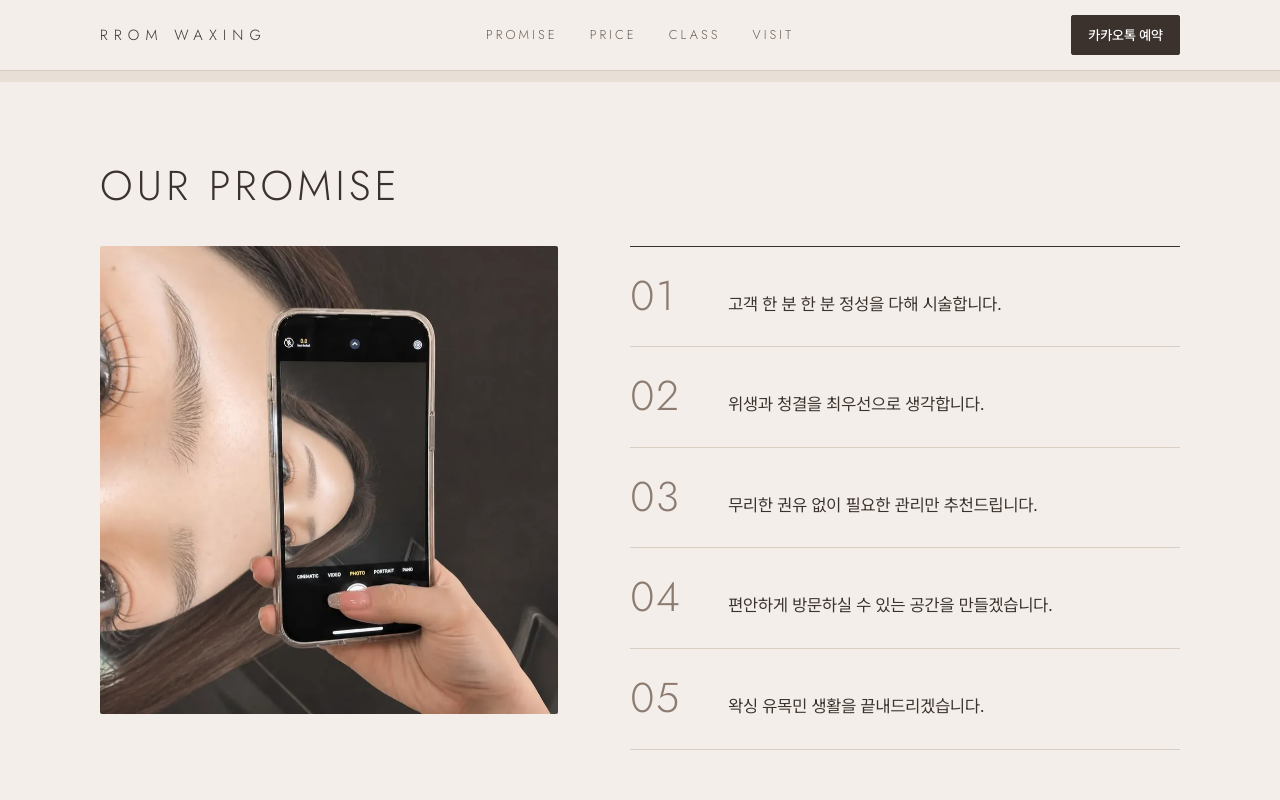
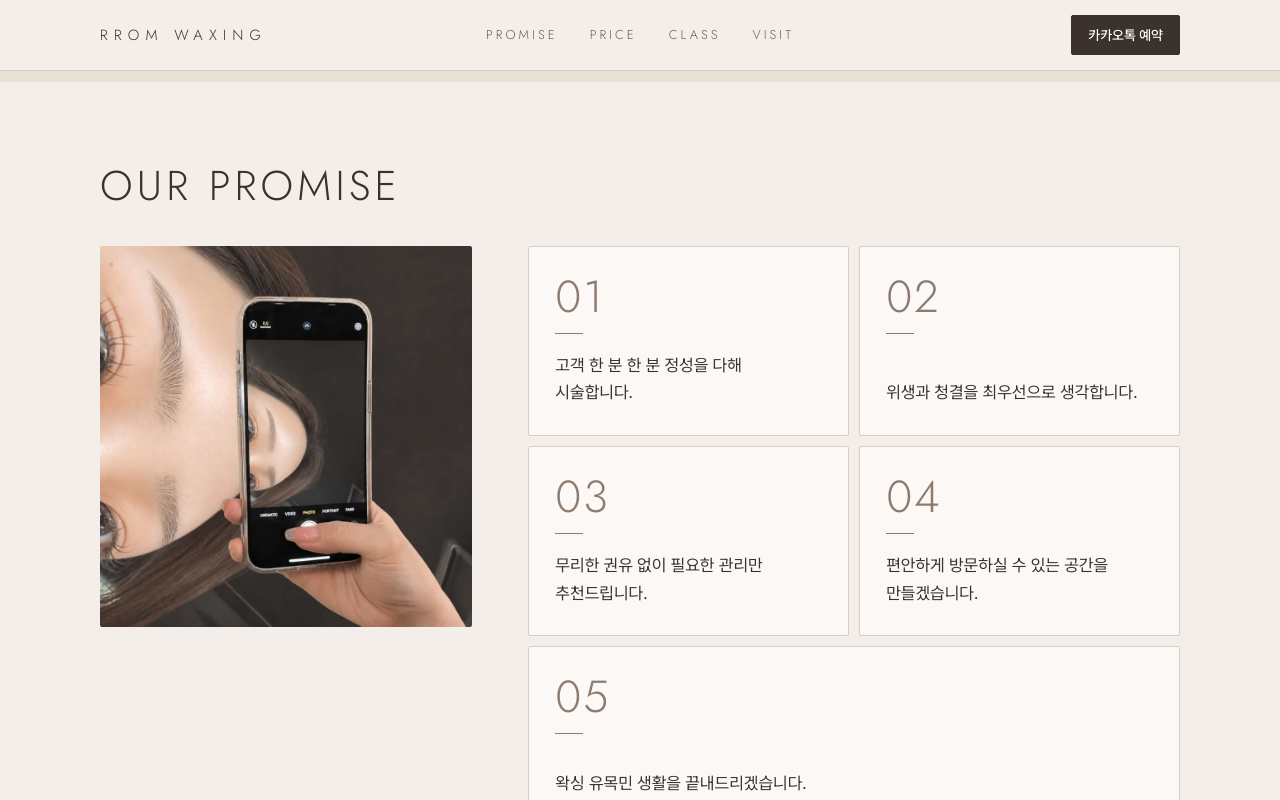
Before and after one commit to Daorl8/rrom-sample, a plain HTML site: page index.html in a window 1280 px wide. Both pictures are taken after a click on the link "PROMISE". Shown: the part 1266-2066 px from the top of the page. Drawn offline with Linux system fonts and the light colour scheme.

Commit message:
Add files via upload

```diff
--- a/index.html
+++ b/index.html
@@ -63,11 +63,8 @@ b, strong{ font-weight:500; }
 .sr{ position:absolute; width:1px; height:1px; overflow:hidden; clip:rect(0 0 0 0); white-space:nowrap; }
 .wrap{ width:min(100% - 40px, 1080px); margin:0 auto; }
 
-/* 영문 라벨: 최근 게시물처럼 가는 대문자 · 넓은 자간 · 양옆 가는 선 */
+/* 영문 글자 로고: 최근 게시물처럼 가는 대문자 · 넓은 자간 */
 .wm{ font-family:var(--line-font); font-weight:300; letter-spacing:.42em; text-transform:uppercase; text-decoration:none; white-space:nowrap; }
-.label{ display:flex; align-items:center; gap:14px; margin:0 0 18px; font-family:var(--line-font); font-weight:400; font-size:.76rem; letter-spacing:.36em; text-transform:uppercase; color:var(--soft); }
-.label::before, .label::after{ content:""; flex:0 0 28px; height:1px; background:var(--taupe); }
-.label.center{ justify-content:center; }
 
 /* 헤더 */
 .top{ position:sticky; top:0; z-index:50; background:var(--bg); border-bottom:1px solid var(--line); }
@@ -132,15 +129,18 @@ b, strong{ font-weight:500; }
 .promise{ display:grid; gap:36px; margin-top:36px; }
 .promise figure{ margin:0; }
 .promise figure img{ width:100%; aspect-ratio:900/921; object-fit:cover; border-radius:var(--r); }
-.pl{ list-style:none; margin:0; padding:0; border-top:1px solid var(--ink); }
-.pl li{ display:grid; grid-template-columns:62px minmax(0,1fr); gap:14px; align-items:baseline; padding:22px 0; border-bottom:1px solid var(--line); }
-.pl .n{ font-family:var(--line-font); font-weight:300; font-size:2rem; line-height:1; letter-spacing:.04em; color:var(--taupe); }
-.pl p{ margin:0; font-weight:400; font-size:1.08rem; line-height:1.6; }
+/* 약속 카드 5장(v0.1.3 · 아키왁싱 번호 목록과 차이) */
+.pl{ list-style:none; margin:0; padding:0; display:grid; grid-template-columns:minmax(0,1fr); gap:10px; }
+.pl li{ display:flex; flex-direction:column; gap:18px; min-height:150px; padding:24px 22px; background:#FBF8F5; border:1px solid var(--line); border-radius:var(--r); }
+.pl .n{ font-family:var(--line-font); font-weight:300; font-size:2.4rem; line-height:1; letter-spacing:.04em; color:var(--taupe); }
+.pl .n::after{ content:""; display:block; width:28px; height:1px; margin-top:14px; background:var(--taupe); }
+.pl p{ margin:auto 0 0; font-weight:400; font-size:1.06rem; line-height:1.6; }
+@media (min-width:560px){ .pl{ grid-template-columns:minmax(0,1fr) minmax(0,1fr); } .pl li:last-child{ grid-column:1 / -1; } }
 @media (min-width:900px){
-  .promise{ grid-template-columns:minmax(0,5fr) minmax(0,6fr); gap:72px; align-items:start; }
+  .promise{ grid-template-columns:minmax(0,4fr) minmax(0,7fr); gap:56px; align-items:start; }
   .promise figure{ position:sticky; top:100px; }
-  .pl li{ grid-template-columns:84px minmax(0,1fr); padding:28px 0; }
-  .pl .n{ font-size:2.6rem; }
+  .pl li{ min-height:180px; padding:28px 26px; }
+  .pl .n{ font-size:2.8rem; }
 }
 
 /* 가격 */
@@ -219,7 +219,6 @@ b, strong{ font-weight:500; }
   <section class="hero" aria-labelledby="hero-h">
     <div class="wrap grid">
       <div>
-        <p class="label">RROM WAXING</p>
         <p class="loc">청주복대동에 위치한</p>
         <h1 id="hero-h"><small>왁싱 경력 10년차 원장이 직접 시술하는</small>1:1 프라이빗 <span class="nw">토탈왁싱샵</span><span class="sr"> 롬왁싱</span></h1>
         <span class="chip">100% 예약제 · 당일 예약 가능</span>
@@ -268,7 +267,7 @@ b, strong{ font-weight:500; }
           <article class="card reveal"><span class="tag">WOMEN</span><h3>[첫방문] 여자브라질리언+진정팩</h3><p class="pr">60,000<span>원</span></p></article>
           <article class="card reveal"><span class="tag">MEN</span><h3>[첫방문] 남자브라질리언+진정팩</h3><p class="pr">85,000<span>원</span></p></article>
         </div>
-        <p class="more reveal"><b>BEST 브라질리언 회원권</b><span>변동</span></p>
+        <p class="more reveal"><b>BEST 브라질리언 회원권</b><span>가격 변동</span></p>
         <p class="note reveal">네이버 플레이스 가격표 기준이에요. 다른 부위는 카카오 채널로 <span class="nw">문의해 주세요.</span></p>
       </div>
       <figure class="reveal"><img src="rr-wax.webp" alt="스패출러에서 흘러내리는 왁스" width="391" height="749" loading="lazy" /></figure>
@@ -289,7 +288,7 @@ b, strong{ font-weight:500; }
 
   <section class="sec sand" id="visit" aria-labelledby="visit-h">
     <div class="wrap">
-      <h2 id="visit-h" class="en reveal">Reservation<span class="sr"> 예약 및 문의</span></h2>
+      <h2 id="visit-h" class="en reveal">Visit<span class="sr"> 예약 및 문의</span></h2>
       <p class="sub reveal">100% 예약제이며 당일 예약도 <span class="nw">가능합니다.</span></p>
       <div class="visit">
         <div class="reveal">
```
